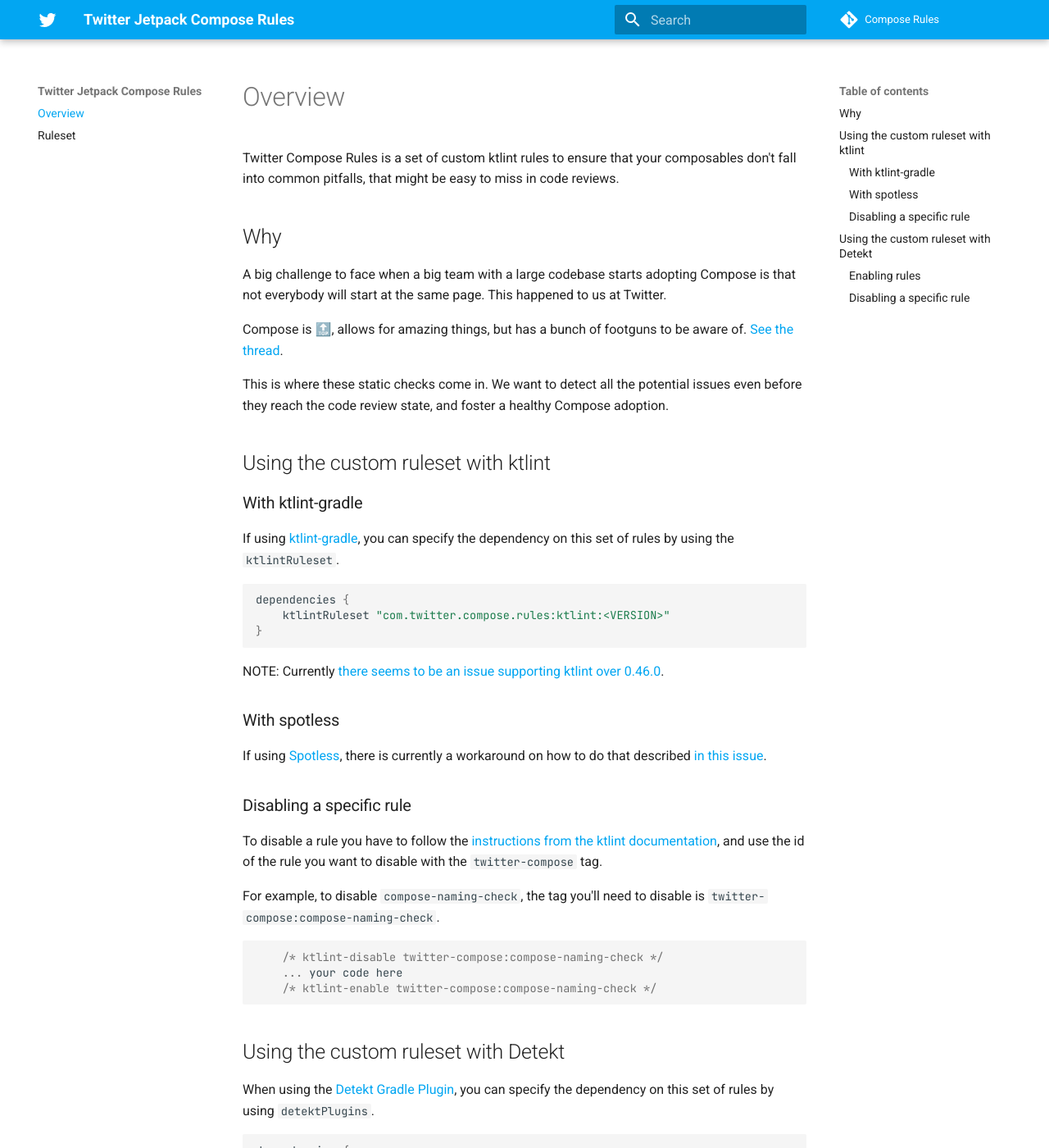
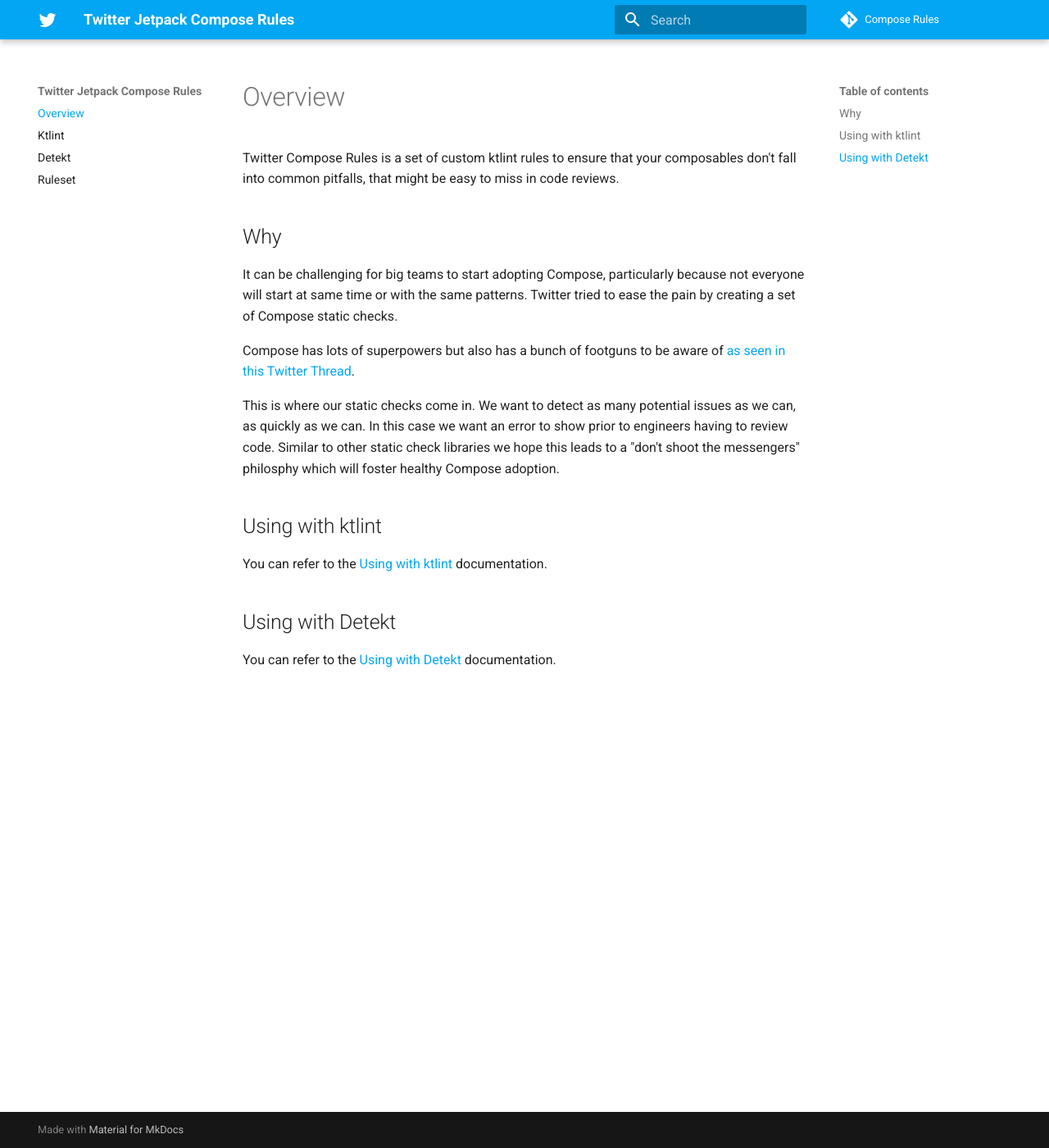
Before and after one commit to twitter/compose-rules, an MkDocs documentation site: the page built from docs/index.md, in a window 1280 px wide and 1400 px high. Shown: the whole window at 82% size. Built offline with MkDocs 1.6.1 and Material for MkDocs 9.7.7, drawn with Linux system fonts in a browser that asks for light colours; comment, search, counter and statistics services are not loaded; some of the changed text lies outside the part shown.

Commit message:
Update docs with ktlint/detekt instructions and new uber jars (#69)
Using the rules with ktlint is an adventure, and for now only kotlinter seems a valid option. I have kept the ktlint-gradle and spotless sections as a FAQ though.
I've also added mentions to use the uber jars added to releases for ktlint/detekt CLI in the docs.

Given that the "Overview" section was getting a bit big, I've broken down in two separate pages for ktlint and detekt.

Supersedes #54 by adding extra info.

````diff
--- a/docs/index.md
+++ b/docs/index.md
@@ -1,96 +1,16 @@
 Twitter Compose Rules is a set of custom ktlint rules to ensure that your composables don't fall into common pitfalls, that might be easy to miss in code reviews.
 
 ## Why
+It can be challenging for big teams to start adopting Compose, particularly because not everyone will start at same time or with the same patterns. Twitter tried to ease the pain by creating a set of Compose static checks.
 
-A big challenge to face when a big team with a large codebase starts adopting Compose is that not everybody will start at the same page. This happened to us at Twitter.
+Compose has lots of superpowers but also has a bunch of footguns to be aware of [as seen in this Twitter Thread](https://twitter.com/mrmans0n/status/1507390768796909571).
 
-Compose is 🔝, allows for amazing things, but has a bunch of footguns to be aware of. [See the thread](https://twitter.com/mrmans0n/status/1507390768796909571).
+This is where our static checks come in. We want to detect as many potential issues as we can, as quickly as we can. In this case we want an error to show prior to engineers having to review code. Similar to other static check libraries we hope this leads to a "don't shoot the messengers" philosphy which will foster healthy Compose adoption.
 
-This is where these static checks come in. We want to detect all the potential issues even before they reach the code review state, and foster a healthy Compose adoption.
+## Using with ktlint
 
-## Using the custom ruleset with ktlint
+You can refer to the [Using with ktlint](https://twitter.github.io/compose-rules/ktlint) documentation.
 
-### With ktlint-gradle
+## Using with Detekt
 
-If using [ktlint-gradle](https://github.com/JLLeitschuh/ktlint-gradle), you can specify the dependency on this set of rules by using the `ktlintRuleset`.
-
-```groovy
-dependencies {
-    ktlintRuleset "com.twitter.compose.rules:ktlint:<VERSION>"
-}
-```
-
-NOTE: Currently [there seems to be an issue supporting ktlint over 0.46.0](https://github.com/JLLeitschuh/ktlint-gradle/pull/595).
-
-### With spotless
-
-If using [Spotless](https://github.com/diffplug/spotless), there is currently a workaround on how to do that described [in this issue](https://github.com/diffplug/spotless/issues/1220).
-
-
-### Disabling a specific rule
-
-To disable a rule you have to follow the [instructions from the ktlint documentation](https://github.com/pinterest/ktlint#how-do-i-suppress-an-errors-for-a-lineblockfile), and use the id of the rule you want to disable with the `twitter-compose` tag.
-
-For example, to disable `compose-naming-check`, the tag you'll need to disable is `twitter-compose:compose-naming-check`.
-
-```kotlin
-    /* ktlint-disable twitter-compose:compose-naming-check */
-    ... your code here
-    /* ktlint-enable twitter-compose:compose-naming-check */
-```
-
-## Using the custom ruleset with Detekt
-
-When using the [Detekt Gradle Plugin](https://detekt.dev/docs/gettingstarted/gradle), you can specify the dependency on this set of rules by using `detektPlugins`.
-
-```groovy
-dependencies {
-    detektPlugins "com.twitter.compose.rules:detekt:<VERSION>"
-}
-```
-
-### Enabling rules
-
-For the rules to be picked up, you will need to enable them in your `detekt.yml` file.
-
-```yaml
-TwitterCompose:
-  ContentEmitterReturningValues:
-    active: true
-  ModifierComposable:
-    active: true
-  ModifierMissing:
-    active: true
-  ModifierReused:
-    active: true
-  ModifierWithoutDefault:
-    active: true
-  MultipleEmitters:
-    active: true
-  MutableParams:
-    active: true
-  ComposableNaming:
-    active: true
-  ComposableParamOrder:
-    active: true
-  PreviewPublic:
-    active: true
-  RememberMissing:
-    active: true
-  ViewModelForwarding:
-    active: true
-  ViewModelInjection:
-    active: true
-```
-
-### Disabling a specific rule
-
-To disable a rule you have to follow the [instructions from the Detekt documentation](https://detekt.dev/docs/introduction/suppressing-rules), and use the id of the rule you want to disable.
-
-For example, to disable `ComposableNaming`:
-
-```kotlin
-@Suppress("ComposableNaming")
-@Composable
-fun myNameIsWrong() { }
-```
+You can refer to the [Using with Detekt](https://twitter.github.io/compose-rules/detekt) documentation.
--- /dev/null
+++ b/docs/ktlint.md
@@ -0,0 +1,50 @@
+## Using with Kotlinter
+
+If using [kotlinter](https://github.com/jeremymailen/kotlinter-gradle), you can specify the dependency on this set of rules [by using the `buildscript` classpath](https://github.com/jeremymailen/kotlinter-gradle#custom-rules).
+
+```groovy
+buildscript {
+    dependencies {
+        classpath "com.twitter.compose.rules:ktlint:<version>"
+    }
+}
+```
+
+## Using with ktlint-gradle
+
+> **Warning**: This plugin doesn't currently support ktlint versions over 0.46.0, [they are working to support it right now](https://github.com/JLLeitschuh/ktlint-gradle/pull/595).
+
+If using [ktlint-gradle](https://github.com/JLLeitschuh/ktlint-gradle), you can specify the dependency on this set of rules by using the `ktlintRuleset`.
+
+```groovy
+dependencies {
+    ktlintRuleset "com.twitter.compose.rules:ktlint:<VERSION>"
+}
+```
+
+## Using with spotless
+
+> **Warning**: If using [Spotless](https://github.com/diffplug/spotless), there is [no current way of enabling a custom ruleset like ours](https://github.com/diffplug/spotless/issues/1220). You would need to use any of the alternatives listed here (like Kotlinter) to just run these rules.
+
+## Using with ktlint CLI or the ktlint (unofficial) IntelliJ plugin
+
+The [releases](https://github.com/twitter/compose-rules/releases) page contains an [uber jar](https://stackoverflow.com/questions/11947037/what-is-an-uber-jar) for each version release that can be used for these purposes.
+
+To use with [ktlint CLI](https://ktlint.github.io/#getting-started):
+```shell
+ktlint -R ktlint-<VERSION>-all.jar
+```
+
+You can use this same jar in the [ktlint (unofficial) IntelliJ plugin](https://plugins.jetbrains.com/plugin/15057-ktlint-unofficial-) if the rules are compiled against the same ktlint version used for that release. You can configure the custom ruleset in the preferences page of the plugin.
+
+## Disabling a specific rule
+
+To disable a rule you have to follow the [instructions from the ktlint documentation](https://github.com/pinterest/ktlint#how-do-i-suppress-an-errors-for-a-lineblockfile), and use the id of the rule you want to disable with the `twitter-compose` tag.
+
+For example, to disable `compose-naming-check`, the tag you'll need to disable is `twitter-compose:compose-naming-check`.
+
+```kotlin
+    /* ktlint-disable twitter-compose:compose-naming-check */
+    ... your code here
+    /* ktlint-enable twitter-compose:compose-naming-check */
+```
--- a/mkdocs.yml
+++ b/mkdocs.yml
@@ -13,6 +13,8 @@
 # Navigation
 nav:
     - 'Overview': index.md
+    - 'Ktlint': ktlint.md
+    - 'Detekt': detekt.md
     - 'Ruleset': rules.md
 
 # Configuration
````
Also changed, not shown: README.md (+2 -14 lines), docs/detekt.md (added, +61 -0 lines).
